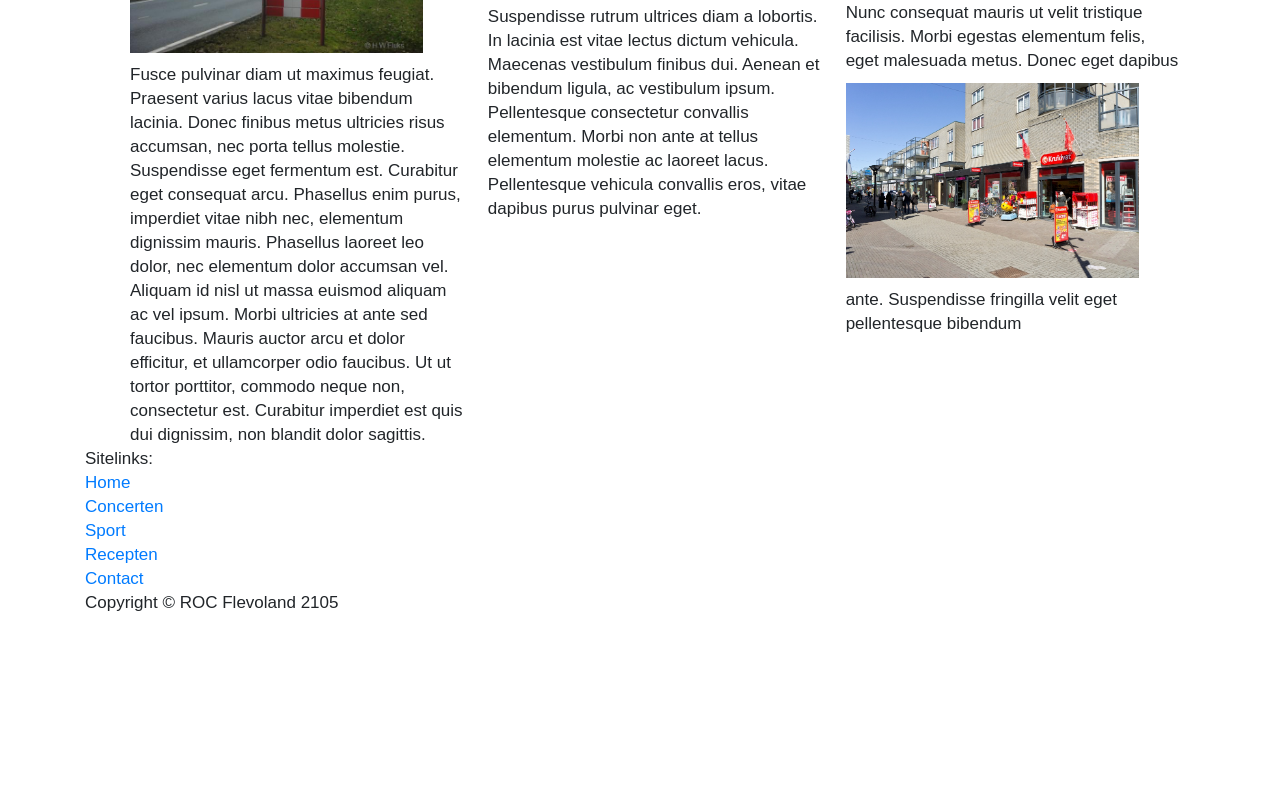
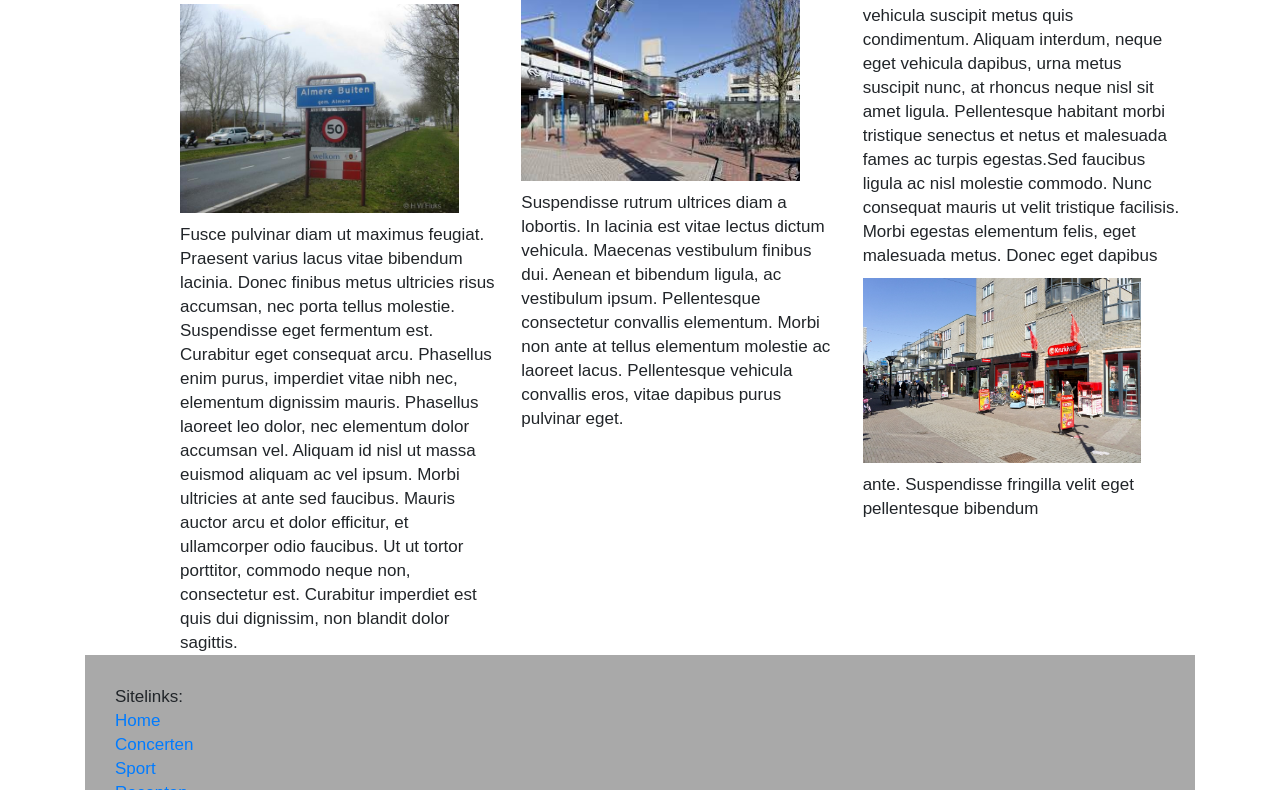
Before and after one commit to KevinAssink/BierHier2.0, a plain HTML site: page BierHier.html in a window 1280 px wide. Shown: the part 597-1387 px from the top of the page. Before the commit the page ends 1212 px from the top, so only its background shows below. Drawn offline with nearby package versions, Linux system fonts and the light colour scheme.

Commit message:
blblblblblb

```diff
--- a/BierHier.html
+++ b/BierHier.html
@@ -3,7 +3,7 @@
     <meta charset="UTF-8">
     <title>Home-Page</title>
     <link rel="stylesheet" href="BierHierStyle.css">
-    <!--<link rel="stylesheet" href="Style.css">-->
+    <link rel="stylesheet" href="Style.css">
 </head>
 <body>
 <div class="container">
```
